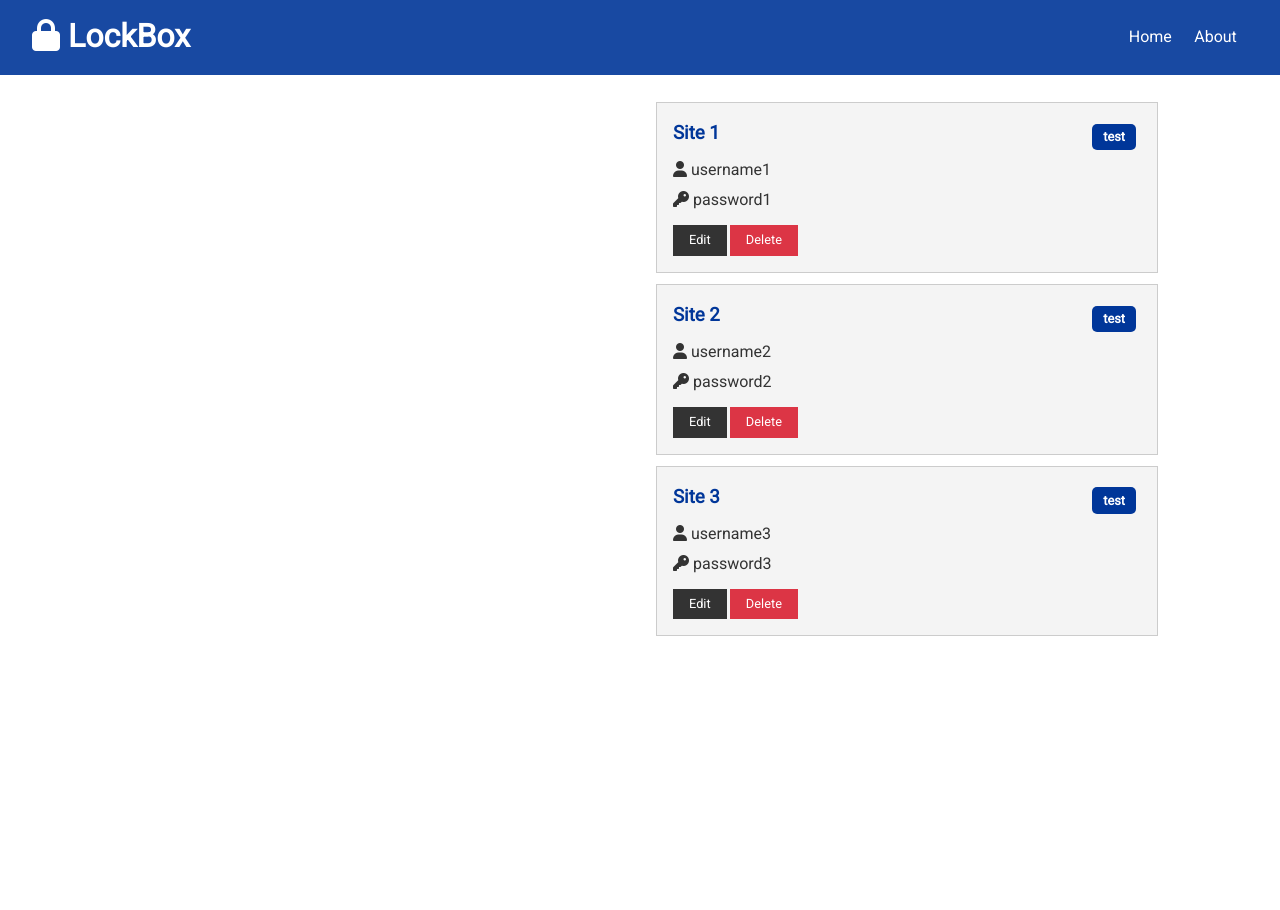
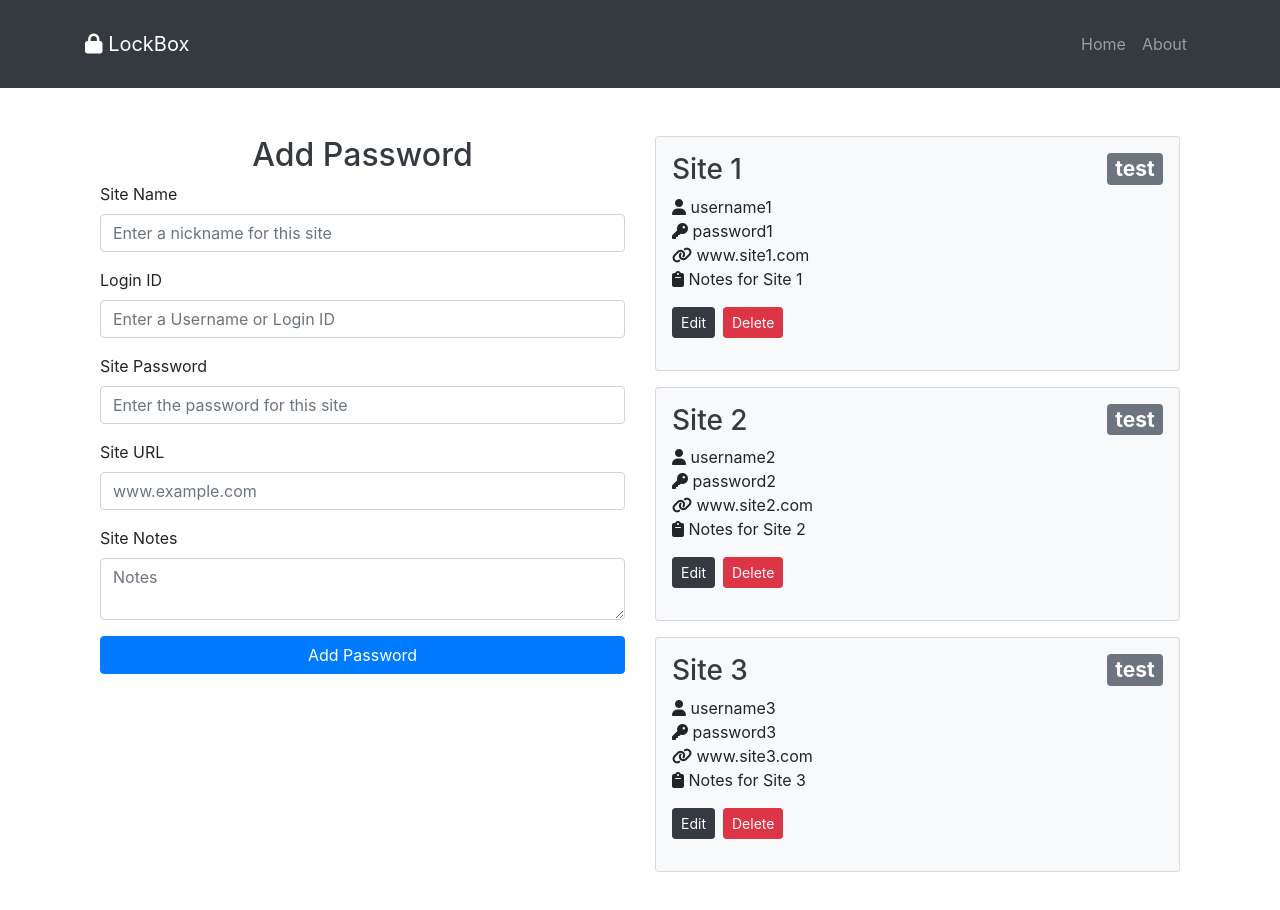
Before and after one commit to DevMike42/LockBox, a React (Create React App) app in the folder client/: page / in a window 1280 px wide. Shown: the top 910 px of the page. Before the commit the page ends 800 px from the top, so only its background shows below. Built offline with nearby package versions, Linux system fonts and the light colour scheme; the HTML template or start-up script is replaced by a standard one.

Commit message:
Created Password Form and Password Context for handling state and adding a Password

```diff
--- a/client/public/index.html
+++ b/client/public/index.html
@@ -11,12 +11,26 @@
   <script src="https://kit.fontawesome.com/1e50ce9b0f.js" crossorigin="anonymous"></script>
   <link rel="apple-touch-icon" href="%PUBLIC_URL%/logo192.png" />
   <link rel="manifest" href="%PUBLIC_URL%/manifest.json" />
+  <!-- Bootstrap CSS -->
+  <link rel="stylesheet" href="https://stackpath.bootstrapcdn.com/bootstrap/4.5.0/css/bootstrap.min.css"
+    integrity="sha384-9aIt2nRpC12Uk9gS9baDl411NQApFmC26EwAOH8WgZl5MYYxFfc+NcPb1dKGj7Sk" crossorigin="anonymous">
   <title>LockBox</title>
 </head>
 
 <body>
   <noscript>You need to enable JavaScript to run this app.</noscript>
   <div id="root"></div>
+
+  <!-- Bootstrap -->
+  <script src="https://code.jquery.com/jquery-3.5.1.slim.min.js"
+    integrity="sha384-DfXdz2htPH0lsSSs5nCTpuj/zy4C+OGpamoFVy38MVBnE+IbbVYUew+OrCXaRkfj"
+    crossorigin="anonymous"></script>
+  <script src="https://cdn.jsdelivr.net/npm/popper.js@1.16.0/dist/umd/popper.min.js"
+    integrity="sha384-Q6E9RHvbIyZFJoft+2mJbHaEWldlvI9IOYy5n3zV9zzTtmI3UksdQRVvoxMfooAo"
+    crossorigin="anonymous"></script>
+  <script src="https://stackpath.bootstrapcdn.com/bootstrap/4.5.0/js/bootstrap.min.js"
+    integrity="sha384-OgVRvuATP1z7JjHLkuOU7Xw704+h835Lr+6QL9UvYjZE3Ipu6Tp75j7Bh/kR0JKI"
+    crossorigin="anonymous"></script>
 </body>
 
 </html>
--- a/client/src/App.js
+++ b/client/src/App.js
@@ -3,7 +3,7 @@ import { BrowserRouter as Router, Route, Switch } from 'react-router-dom';
 import Navbar from './components/layout/Navbar';
 import Home from './components/pages/Home';
 import About from './components/pages/About';
-import './App.css';
+// import './App.css';
 
 import PasswordState from './context/password/PasswordState';
 
--- a/client/src/components/layout/Navbar.js
+++ b/client/src/components/layout/Navbar.js
@@ -5,18 +5,24 @@ import { Link } from 'react-router-dom';
 
 const Navbar = ({ title, icon }) => {
   return (
-    <div className="navbar bg-primary">
-      <h1>
-        <i className={icon} /> {title}
-      </h1>
-      <ul>
-        <li>
-          <Link to='/'>Home</Link>
-        </li>
-        <li>
-          <Link to='/about'>About</Link>
-        </li>
-      </ul>
+    <div className="navbar navbar-dark bg-dark navbar-expand-lg py-4">
+      <div className="container">
+        <div className="navbar-brand">
+          <i className={icon} /> {title}
+        </div>
+        <button className="navbar-toggler" data-toggle="collapse" data-target="#navbarCollapse">
+        </button>
+        <div id="navbarCollapse" className="collapse navbar-collapse w-75">
+          <ul className="navbar-nav d-flex align-items-center ml-auto">
+            <li className="nav-item">
+              <Link className="nav-link" to='/'>Home</Link>
+            </li>
+            <li className="nav-item">
+              <Link className="nav-link" to='/about'>About</Link>
+            </li>
+          </ul>
+        </div>
+      </div>
     </div>
   )
 };
--- a/client/src/components/pages/About.js
+++ b/client/src/components/pages/About.js
@@ -5,7 +5,7 @@ const About = () => {
     <div>
       <h1>About This App</h1>
       <p className="my-1">This is a full stack React app for storing passwords</p>
-      <p className="bg-dark p"><strong>Version: </strong>1.0.0</p>
+      <p className="bg-dark p-1 text-white"><strong>Version: </strong>1.0.0</p>
     </div>
   )
 };
--- a/client/src/components/pages/Home.js
+++ b/client/src/components/pages/Home.js
@@ -1,13 +1,14 @@
 import React from 'react';
 import Passwords from '../passwords/Passwords';
+import PasswordForm from '../passwords/PasswordForm';
 
 const Home = () => {
   return (
-    <div className="grid-2">
-      <div>
-        {/* Password Form */}
+    <div className="d-flex">
+      <div className="col-6 my-5">
+        <PasswordForm />
       </div>
-      <div>
+      <div className="col-6 my-5">
         <Passwords />
       </div>
     </div>
--- /dev/null
+++ b/client/src/components/passwords/PasswordForm.js
@@ -0,0 +1,98 @@
+import React, { useState, useContext } from 'react';
+import PasswordContext from '../../context/password/passwordContext';
+
+const PasswordForm = () => {
+  const passwordContext = useContext(PasswordContext);
+
+  const [password, setPassword] = useState({
+    name: '',
+    loginId: '',
+    sitePassword: '',
+    link: '',
+    notes: ''
+  });
+
+  const { name, loginId, sitePassword, link, notes } = password
+
+  const onChange = e => setPassword({ ...password, [e.target.name]: e.target.value });
+
+  const onSubmit = e => {
+    e.preventDefault();
+
+    passwordContext.addPassword(password);
+    setPassword({
+      name: '',
+      loginId: '',
+      sitePassword: '',
+      link: '',
+      notes: ''
+    });
+  }
+
+  return (
+    <form onSubmit={onSubmit}>
+      <h2 className="text-dark text-center">Add Password</h2>
+      <div className="form-group">
+        <label htmlFor="name">Site Name</label>
+        <input
+          className="form-control"
+          type="text"
+          placeholder="Enter a nickname for this site"
+          name="name"
+          value={name}
+          onChange={onChange}
+        />
+      </div>
+      <div className="form-group">
+        <label htmlFor="loginId">Login ID</label>
+        <input
+          className="form-control"
+          type="text"
+          placeholder="Enter a Username or Login ID"
+          name="loginId"
+          value={loginId}
+          onChange={onChange}
+        />
+      </div>
+      <div className="form-group">
+        <label htmlFor="sitePassword">Site Password</label>
+        <input
+          className="form-control"
+          type="password"
+          placeholder="Enter the password for this site"
+          name="sitePassword"
+          value={sitePassword}
+          onChange={onChange}
+        />
+      </div>
+      <div className="form-group">
+        <label htmlFor="link">Site URL</label>
+        <input
+          className="form-control"
+          type="text"
+          placeholder="www.example.com"
+          name="link"
+          value={link}
+          onChange={onChange}
+        />
+      </div>
+      <div className="form-group">
+        <label htmlFor="notes">Site Notes</label>
+        <textarea
+          className="form-control"
+          type="textarea"
+          placeholder="Notes"
+          name="notes"
+          value={notes}
+          onChange={onChange}
+        >
+        </textarea>
+      </div>
+      <div>
+        <input type="submit" value="Add Password" className="btn btn-primary btn-block" />
+      </div>
+    </form>
+  )
+}
+
+export default PasswordForm;
--- a/client/src/components/passwords/PasswordItem.js
+++ b/client/src/components/passwords/PasswordItem.js
@@ -2,27 +2,34 @@ import React from 'react';
 import PropTypes from 'prop-types';
 
 const PasswordItem = ({ password }) => {
+  // Destructure needed data from password Prop
   const { id, name, loginId, sitePassword, link, notes } = password;
 
   return (
-    <div className="card bg-light">
-      <h3 className="text-primary text-left">
+    <div className="card bg-light mb-3 p-3">
+      <h3 className="text-dark text-left">
         {name}{' '}
         <span
           style={{ float: 'right' }}
-          className={'badge badge-primary'}>test</span>
+          className={'badge badge-secondary'}>test</span>
       </h3>
-      <ul className="list">
+      <ul className="list-unstyled">
         {loginId && (<li>
           <i className="fas fa-user"></i> {loginId}
         </li>)}
         {sitePassword && (<li>
           <i className="fas fa-key"></i> {sitePassword}
         </li>)}
+        {link && (<li>
+          <i className="fas fa-link"></i> {link}
+        </li>)}
+        {notes && (<li>
+          <i className="fas fa-clipboard"></i> {notes}
+        </li>)}
       </ul>
       <p>
         <button className="btn btn-dark btn-sm">Edit</button>
-        <button className="btn btn-danger btn-sm">Delete</button>
+        <button className="btn btn-danger btn-sm ml-2">Delete</button>
       </p>
     </div>
   )
--- a/client/src/context/password/PasswordState.js
+++ b/client/src/context/password/PasswordState.js
@@ -1,7 +1,7 @@
 // For gaining access to State and Dispatch
 import React, { useReducer } from 'react';
 // For generating a random id
-import uuid from 'uuid';
+import { v4 as uuidv4 } from 'uuid';
 
 import PasswordContext from './passwordContext';
 import passwordReducer from './passwordReducer';
@@ -46,10 +46,14 @@ const PasswordState = props => {
   }
 
   // state - allows to access anything in state
-  // dispatch - allows to dispatch object to reducer
+  // dispatch - allows to dispatch objects to the reducer
   const [state, dispatch] = useReducer(passwordReducer, initialState);
 
   // Add Password
+  const addPassword = password => {
+    password.id = uuidv4();
+    dispatch({ type: ADD_PASSWORD, payload: password });
+  }
 
   // Delete Password
 
@@ -67,7 +71,8 @@ const PasswordState = props => {
   return (
     <PasswordContext.Provider
       value={{
-        passwords: state.passwords
+        passwords: state.passwords,
+        addPassword
       }}>
       {props.children}
     </PasswordContext.Provider>
--- a/client/src/context/password/passwordReducer.js
+++ b/client/src/context/password/passwordReducer.js
@@ -0,0 +1,22 @@
+import {
+  ADD_PASSWORD,
+  DELETE_PASSWORD,
+  SET_CURRENT,
+  CLEAR_CURRENT,
+  UPDATE_PASSWORD,
+  FILTER_PASSWORDS,
+  CLEAR_FILTER
+} from '../types';
+
+
+export default (state, action) => {
+  switch (action.type) {
+    case ADD_PASSWORD:
+      return {
+        ...state,
+        passwords: [...state.passwords, action.payload]
+      }
+    default:
+      return state;
+  }
+}
```
Also changed, not shown: 1 other file (tests, documents, lock files or other folders).
